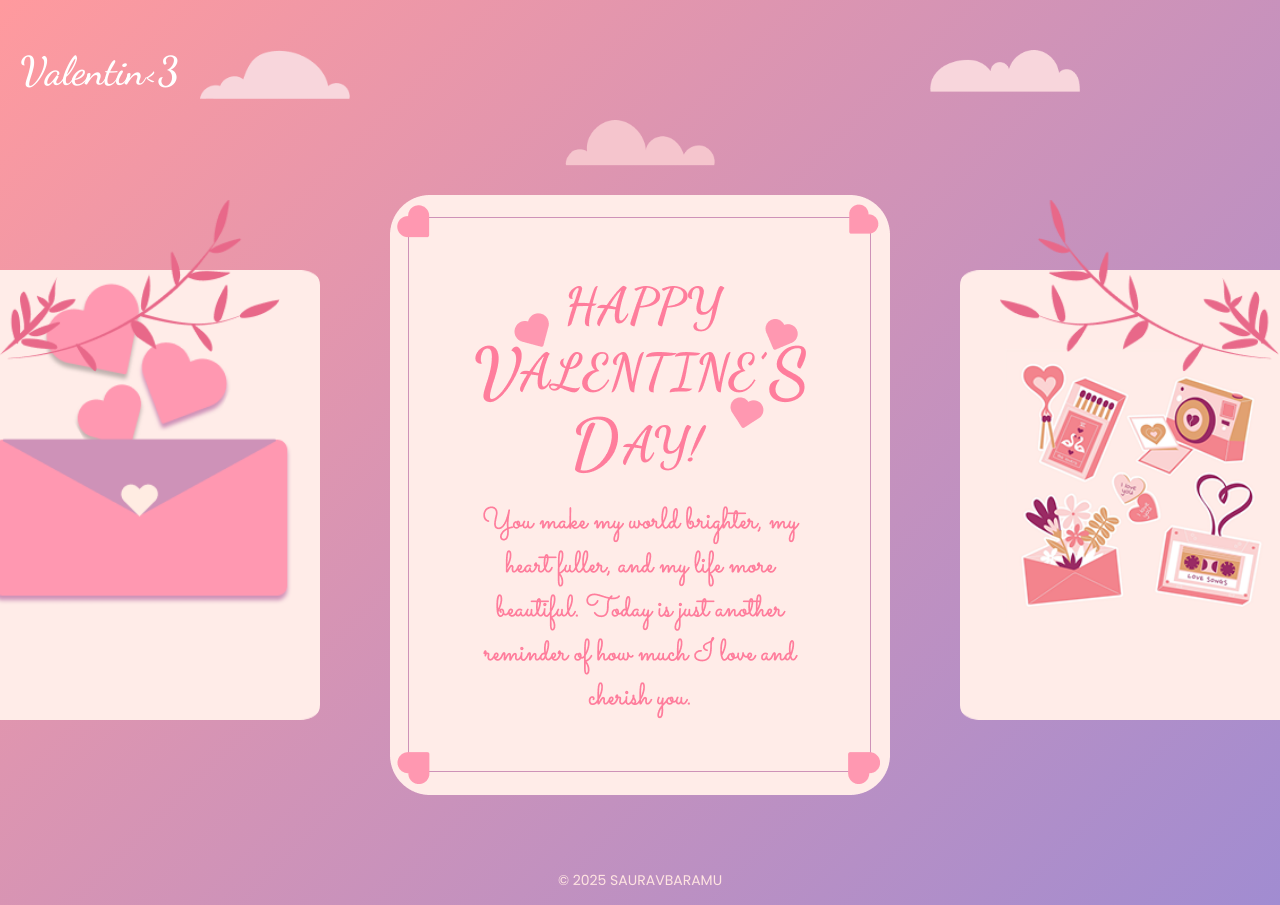
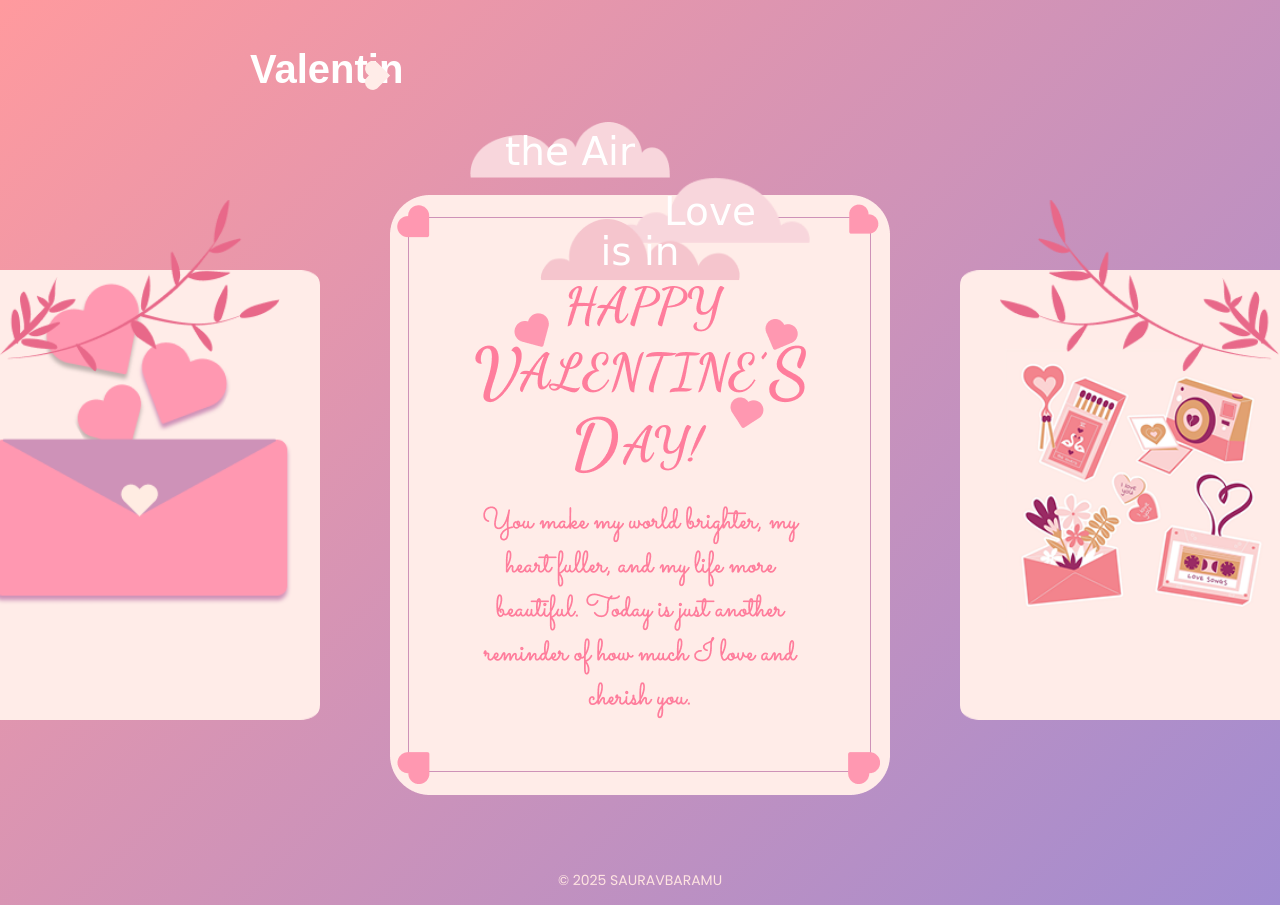
Before and after one commit to shauravbaramu/Valentine, a plain HTML site: page index.html in a window 1280 px wide. Shown: the top 905 px of the page. Drawn offline with Linux system fonts and the light colour scheme; a web font is replaced by a local one.

Commit message:
Changes Added

```diff
--- a/css/styles.css
+++ b/css/styles.css
@@ -1,5 +1,5 @@
 /* Import Google Fonts */
-@import url('https://fonts.googleapis.com/css2?family=Dancing+Script:wght@600&family=Poppins:wght@300;400;600&display=swap');
+@import url('https://fonts.googleapis.com/css2?family=Loved+by+the+King&family=Marvel:wght@400;700&display=swap');
 
 /* General Styles */
 body {
@@ -7,7 +7,7 @@ body {
     padding: 0;
     font-family: 'Poppins', sans-serif;
     background: linear-gradient(135deg, #FF9A9E, #A18CD1);
-    color: #fff;
+    color: #FFECE2;
     text-align: center;
     position: relative;
     overflow: hidden;
@@ -25,31 +25,58 @@ body {
 
 /* Logo */
 .logo {
-    font-family: 'Dancing Script', cursive;
+    font-family: 'Marvel', sans-serif;
     font-size: 40px;
     color: white;
     position: absolute;
     top: 20px;
-    left: 20px;
+    left: 250px;
 }
 
-/* Cloud Images */
+.heart {
+    position: absolute;
+    top: 59px;
+    left: 361px;
+}
+
+/* Cloud Cards */
+.cloud-card {
+    position: absolute;
+    text-align: center;
+    width: 220px;
+    height: 120px;
+    display: flex;
+    flex-direction: column;
+    align-items: center;
+    justify-content: center;
+}
+
 .cloud {
+    width: 200px;
+}
+
+.qoute {
+    font-family: 'Loved by the King', cursive;
+    font-size: 39px;
+    color: white;
     position: absolute;
-    width: 150px;
+    top: 0px;
+    width: 100%;
+    text-align: center;
 }
-.cloud-love {
-    top: 50px;
-    left: 200px;
+
+.cloud-love-card {
+    top: 150px;
+    left: 600px;
 }
-.cloud-is-in {
-    top: 120px;
+.cloud-is-in-card {
+    top: 190px;
     left: 50%;
     transform: translateX(-50%);
 }
-.cloud-the-air {
-    top: 50px;
-    right: 200px;
+.cloud-the-air-card {
+    top: 90px;
+    right: 600px;
 }
 
 /* Leaf Images */
@@ -76,9 +103,8 @@ body {
 }
 
 .card {
+    cursor: pointer;
     height: 450px;
-
-
     width: 360px;
     text-align: center;
     transition: transform 0.3s ease;
@@ -87,11 +113,7 @@ body {
 .card-main {
     height: 600px;
     width: 500px;
-
-
-
     border-radius: 10px;
-
 }
 
 .card:hover {
@@ -103,25 +125,7 @@ body {
     height: 100%;
     object-fit: cover;
     border-radius: 15px;
-    box-shadow:  rgba(0, 0.3, 0.3, 0.3);
-}
-
-/* Buttons */
-.card button {
-    background: #FF69B4;
-    border: none;
-    color: white;
-    padding: 12px 25px;
-    font-size: 18px;
-    border-radius: 25px;
-    cursor: pointer;
-    transition: all 0.3s ease;
-
-}
-
-.card button:hover {
-    background: #FF1493;
-    transform: scale(1.1);
+    box-shadow: rgba(0, 0.3, 0.3, 0.3);
 }
 
 /* Footer */
--- a/index.html
+++ b/index.html
@@ -10,12 +10,24 @@
 <body>
     <div class="desktop-1">
         <!-- Logo -->
-        <h1 class="logo">Valentin<3</h1>
+        <h1 class="logo">Valentin</h1>
+        <img src="assets/logo-heart.png" class="heart" alt="Heart">
 
-        <!-- Clouds -->
-        <img src="assets/cloud-love.png" class="cloud cloud-love" alt="Cloud Love">
-        <img src="assets/cloud-is-in.png" class="cloud cloud-is-in" alt="Cloud Is In">
-        <img src="assets/cloud-the-air.png" class="cloud cloud-the-air" alt="Cloud The Air">
+        <!-- Cloud Cards with Quotes -->
+        <div class="cloud-card cloud-love-card">
+            <p class="qoute">Love</p>
+            <img src="assets/cloud-love.png" class="cloud" alt="Cloud Love">
+        </div>
+
+        <div class="cloud-card cloud-is-in-card">
+            <p class="qoute">is in</p>
+            <img src="assets/cloud-is-in.png" class="cloud" alt="Cloud Is In">
+        </div>
+
+        <div class="cloud-card cloud-the-air-card">
+            <p class="qoute">the Air</p>
+            <img src="assets/cloud-the-air.png" class="cloud" alt="Cloud The Air">
+        </div>
 
         <!-- Leaves -->
         <img src="assets/leaves-left.png" class="leaf leaves-left" alt="Left Leaves">
@@ -25,20 +37,19 @@
         <div class="cards-container">
             <div class="card">
                 <img src="assets/love-letter.png" alt="Love Letter">
-
             </div>
 
             <div class="card card-main">
                 <img src="assets/valentine-card.png" alt="Valentine Card">
-
             </div>
 
             <div class="card">
                 <img src="assets/memories.png" alt="Gallery">
-
             </div>
         </div>
     </div>
+
+
 
     <footer>
         <p>&copy; 2025 SAURAVBARAMU</p>
```
Also changed, not shown: assets/logo-heart.png (added).
